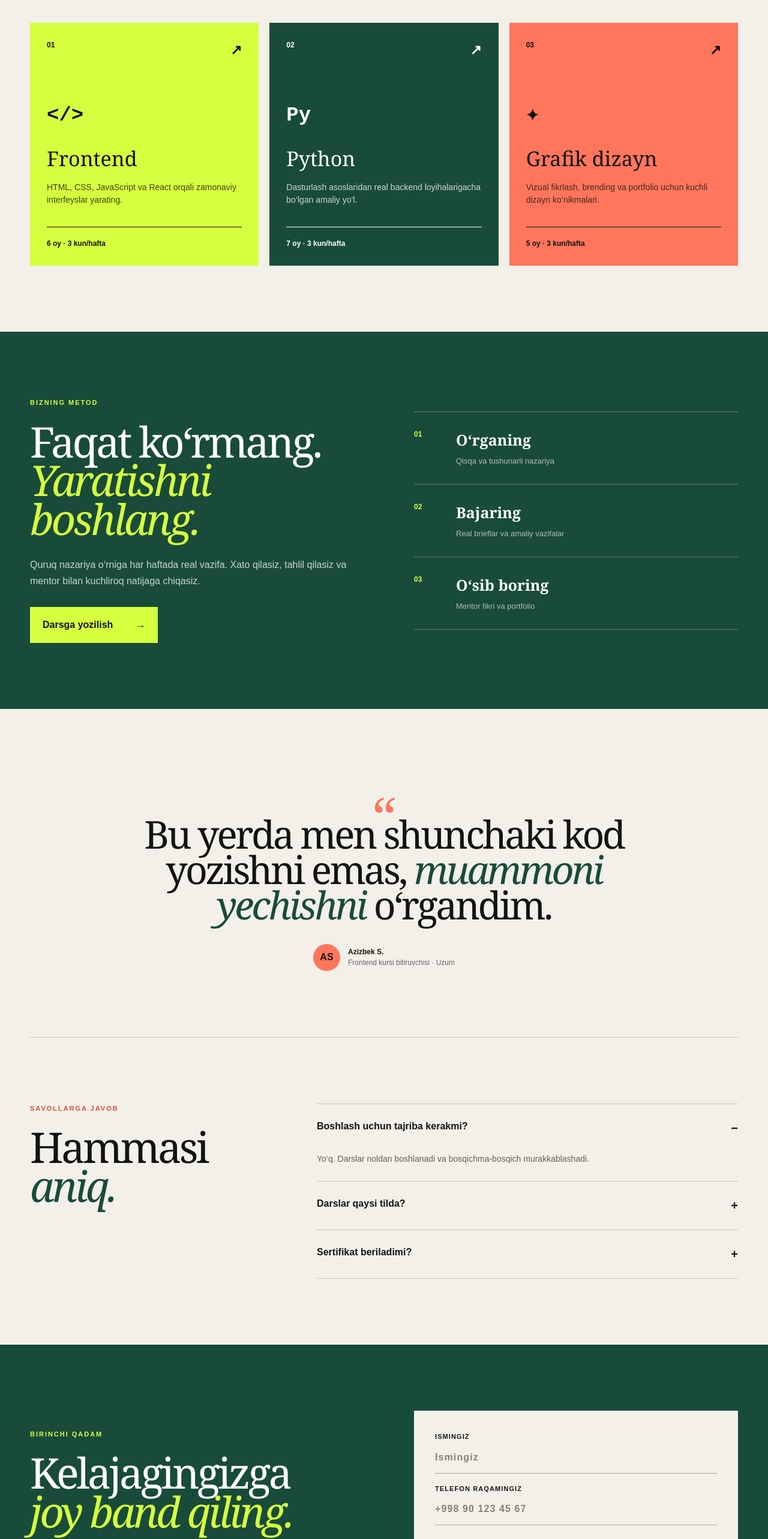
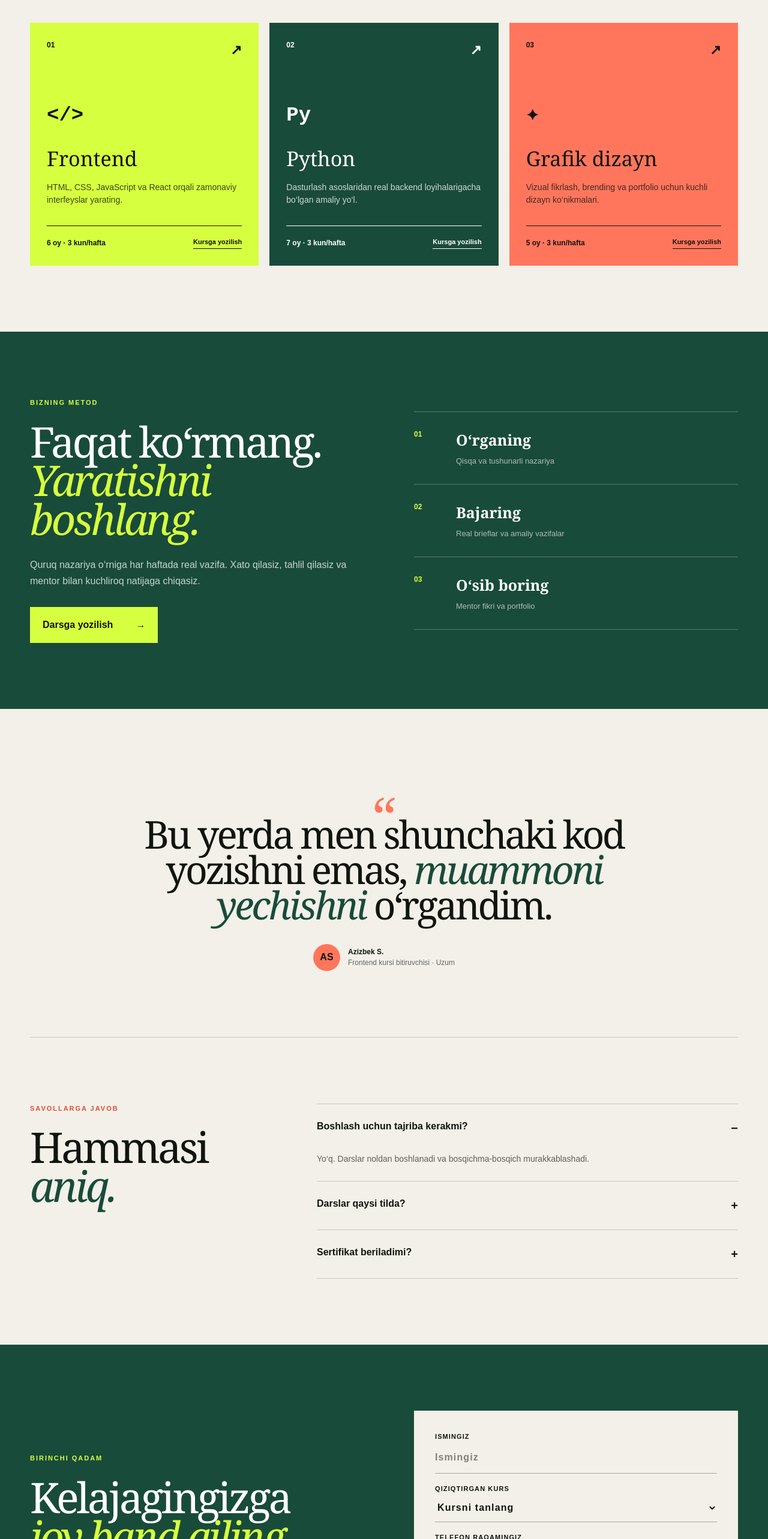
Before and after one commit to khojiakbargofurov/gofurovacademy, a Next.js app: page / in a window 1280 px wide. Shown: the part 1164-3730 px from the top of the page at 60% size. Built offline with nearby package versions, Linux system fonts and the light colour scheme.

Commit message:
Add course selection and search indexing files

```diff
--- a/app/api/leads/route.ts
+++ b/app/api/leads/route.ts
@@ -3,8 +3,10 @@ export async function POST(request: Request) {
     const body = await request.json();
     const name = String(body.name ?? "").trim();
     const phone = String(body.phone ?? "").trim();
+    const course = String(body.course ?? "").trim();
     const phoneDigits = phone.replace(/\D/g, "");
-    if (!name || name.length > 80 || !/^998\d{9}$/.test(phoneDigits)) {
+    const allowedCourses = new Set(["Frontend", "Python", "Grafik dizayn"]);
+    if (!name || name.length > 80 || !/^998\d{9}$/.test(phoneDigits) || !allowedCourses.has(course)) {
       return Response.json({ error: "Ma’lumotlar noto‘g‘ri." }, { status: 400 });
     }
     const normalizedPhone = `+${phoneDigits.slice(0, 3)} ${phoneDigits.slice(3, 5)} ${phoneDigits.slice(5, 8)} ${phoneDigits.slice(8, 10)} ${phoneDigits.slice(10, 12)}`;
@@ -13,7 +15,7 @@ export async function POST(request: Request) {
     const sheetResponse = await fetch(sheetsUrl, {
       method: "POST",
       headers: { "Content-Type": "application/json" },
-      body: JSON.stringify({ name, phone: normalizedPhone, source: "Gofurov Academy", submittedAt: new Date().toISOString() }),
+      body: JSON.stringify({ name, phone: normalizedPhone, course, source: "Gofurov Academy", submittedAt: new Date().toISOString() }),
       redirect: "follow",
     });
     if (!sheetResponse.ok) throw new Error("Google Sheets webhook failed");
@@ -23,7 +25,7 @@ export async function POST(request: Request) {
       await fetch(`https://api.telegram.org/bot${token}/sendMessage`, {
         method: "POST",
         headers: { "Content-Type": "application/json" },
-        body: JSON.stringify({ chat_id: chatId, text: `🎓 Yangi ariza\n\n👤 Ism: ${name}\n📞 Telefon: ${normalizedPhone}` }),
+        body: JSON.stringify({ chat_id: chatId, text: `🎓 Yangi ariza\n\n👤 Ism: ${name}\n📚 Kurs: ${course}\n📞 Telefon: ${normalizedPhone}` }),
       });
     }
     return Response.json({ success: true });
--- a/app/globals.css
+++ b/app/globals.css
@@ -38,11 +38,11 @@ h1 em,h2 em,blockquote em { font-weight:400; color:var(--green); }
 .code-window p { line-height:1.6; margin:5px; }.code-window b { color:#687168; margin-right:15px; font-weight:400; }.code-window span { color:#baff48; }.code-window i{color:#ffa896}
 .floating-card { position:absolute; z-index:3; background:#fff; padding:16px 19px; box-shadow:0 10px 35px #243b2425; display:flex; flex-direction:column; }.floating-card strong{font-family:Georgia;font-size:27px}.floating-card span{font-size:10px;text-transform:uppercase;font-weight:900;letter-spacing:.12em}.fc-one{left:0;bottom:70px;transform:rotate(4deg)}.fc-two{right:5px;top:70px;background:#ff765d}.spark{position:absolute;font-size:35px}.s1{right:30px;bottom:65px}.s2{left:35px;top:50px;font-size:20px}
 .proof-strip { border-block:1px solid var(--line); }.proof-grid { min-height:125px; display:grid; grid-template-columns:repeat(3,1fr) 2fr; align-items:center; }.proof-grid>div { padding:20px 30px; border-right:1px solid var(--line); display:flex; flex-direction:column; }.proof-grid>div:first-child{padding-left:0}.proof-grid strong{font-family:Georgia;font-size:34px}.proof-grid span{font-size:11px;color:#666;letter-spacing:.08em;text-transform:uppercase}.partners{border:0!important;flex-direction:row!important;align-items:center;justify-content:space-around;gap:16px}.partners b{font-size:20px}
-.section { padding-block:110px; }.section-head { display:grid;grid-template-columns:1fr 380px;gap:30px;align-items:end;margin-bottom:55px}.kicker{color:#e34d35;display:block;margin-bottom:24px}h2{font-size:clamp(48px,5.5vw,78px)}.section-head p{line-height:1.7;color:#5b5d54;margin:0}.course-grid{display:grid;grid-template-columns:repeat(3,1fr);gap:18px}.course{min-height:405px;padding:28px;display:flex;flex-direction:column;transition:transform .25s}.course:hover{transform:translateY(-8px)}.c1{background:#d6ff3f}.c2{background:#194b3a;color:#fff}.c3{background:#ff765d}.course-top{display:flex;justify-content:space-between;font-size:12px;font-weight:900}.course-top i{font-size:23px;font-style:normal}.course-icon{height:110px;display:flex;align-items:flex-end;font:bold 34px monospace}.course h3{font-family:Georgia;font-size:34px;margin:28px 0 12px}.course p{font-size:14px;line-height:1.55;margin:0;opacity:.78}.course-meta{margin-top:auto;border-top:1px solid currentColor;padding-top:18px;font-size:12px;font-weight:800}
+.section { padding-block:110px; }.section-head { display:grid;grid-template-columns:1fr 380px;gap:30px;align-items:end;margin-bottom:55px}.kicker{color:#e34d35;display:block;margin-bottom:24px}h2{font-size:clamp(48px,5.5vw,78px)}.section-head p{line-height:1.7;color:#5b5d54;margin:0}.course-grid{display:grid;grid-template-columns:repeat(3,1fr);gap:18px}.course{min-height:405px;padding:28px;display:flex;flex-direction:column;transition:transform .25s}.course:hover{transform:translateY(-8px)}.c1{background:#d6ff3f}.c2{background:#194b3a;color:#fff}.c3{background:#ff765d}.course-top{display:flex;justify-content:space-between;font-size:12px;font-weight:900}.course-top button{border:0;background:none;color:inherit;font-size:23px;cursor:pointer}.course-icon{height:110px;display:flex;align-items:flex-end;font:bold 34px monospace}.course h3{font-family:Georgia;font-size:34px;margin:28px 0 12px}.course p{font-size:14px;line-height:1.55;margin:0;opacity:.78}.course-meta{margin-top:auto;border-top:1px solid currentColor;padding-top:18px;font-size:12px;font-weight:800;display:flex;justify-content:space-between;align-items:center;gap:12px}.course-meta button{border:0;border-bottom:1px solid currentColor;padding:0 0 3px;background:none;color:inherit;font-size:11px;font-weight:900;cursor:pointer}
 .method,.contact{background:var(--green);color:#fff}.method-grid,.contact-grid{display:grid;grid-template-columns:1fr 1fr;gap:100px;padding-block:110px;align-items:center}.light{color:var(--lime)}.method h2 em,.contact h2 em{color:var(--lime)}.method-copy>p,.contact-grid>div>p{color:#c6d5cd;line-height:1.7;max-width:530px;margin:30px 0}.lime{background:var(--lime);color:var(--ink)}.steps{border-top:1px solid #ffffff45}.steps>div{display:grid;grid-template-columns:70px 1fr;border-bottom:1px solid #ffffff45;padding:28px 0}.steps b{color:var(--lime);font-size:12px}.steps span{color:#aebdb5;font-size:13px}.steps strong{display:block;color:#fff;font-family:Georgia;font-size:25px;margin-bottom:7px}
 .results{text-align:center;max-width:950px}.quote-mark{color:#ff765d;font-family:Georgia;font-size:90px;height:70px}.results blockquote{font-size:clamp(40px,5vw,68px)}.student{display:flex;justify-content:center;gap:13px;align-items:center;margin-top:35px;text-align:left}.avatar{display:grid;place-items:center;width:45px;height:45px;border-radius:50%;background:#ff765d;font-weight:900}.student span{font-size:12px;color:#666;line-height:1.5}.student strong{display:block;color:var(--ink)}
 .faq{display:grid;grid-template-columns:.7fr 1.3fr;gap:100px;border-top:1px solid var(--line)}.faq-item{border-top:1px solid var(--line)}.faq-item:last-child{border-bottom:1px solid var(--line)}.faq-item button{width:100%;border:0;background:none;padding:25px 0;display:flex;justify-content:space-between;text-align:left;font-weight:800;cursor:pointer}.faq-item button i{font-style:normal;font-size:20px}.faq-item p{margin:0 45px 26px 0;color:#606158;line-height:1.6;font-size:14px}
-.contact-grid form{background:#f2f0e8;padding:35px;color:var(--ink);display:grid;gap:17px}.contact-grid label{font-size:11px;font-weight:900;text-transform:uppercase;letter-spacing:.1em}.contact-grid input{display:block;width:100%;border:0;border-bottom:1px solid #a7a79f;background:transparent;padding:14px 0;outline:none;font-size:16px;text-transform:none}.contact-grid form button{margin-top:10px}.contact-grid small{font-size:10px;color:#777;line-height:1.5}.success{background:var(--cream);color:var(--ink);padding:55px;text-align:center}.success>span{display:grid;place-items:center;width:55px;height:55px;border-radius:50%;background:var(--lime);margin:auto;font-size:26px}.success h3{font-family:Georgia;font-size:30px;margin-bottom:5px}.success p{color:#666}.footer{background:#0f1713;color:white}.footer-row{min-height:100px;display:flex;align-items:center;justify-content:space-between}.inverse .brand-mark{background:var(--lime);color:var(--ink)}.footer p{color:#86918b;font-family:Georgia}.footer-row>span{font-size:11px;color:#78817c}
+.contact-grid form{background:#f2f0e8;padding:35px;color:var(--ink);display:grid;gap:17px}.contact-grid label{font-size:11px;font-weight:900;text-transform:uppercase;letter-spacing:.1em}.contact-grid input,.contact-grid select{display:block;width:100%;border:0;border-bottom:1px solid #a7a79f;background:transparent;padding:14px 0;outline:none;font-size:16px;text-transform:none}.contact-grid select{border-radius:0;color:var(--ink)}.contact-grid form button{margin-top:10px}.contact-grid small{font-size:10px;color:#777;line-height:1.5}.success{background:var(--cream);color:var(--ink);padding:55px;text-align:center}.success>span{display:grid;place-items:center;width:55px;height:55px;border-radius:50%;background:var(--lime);margin:auto;font-size:26px}.success h3{font-family:Georgia;font-size:30px;margin-bottom:5px}.success p{color:#666}.footer{background:#0f1713;color:white}.footer-row{min-height:100px;display:flex;align-items:center;justify-content:space-between}.inverse .brand-mark{background:var(--lime);color:var(--ink)}.footer p{color:#86918b;font-family:Georgia}.footer-row>span{font-size:11px;color:#78817c}
 @media (max-width:900px){.shell{width:min(100% - 30px,700px)}.nav{height:75px}.menu{display:grid;gap:6px;padding:12px}.menu span{display:block;width:24px;height:2px;background:var(--ink)}.nav-links{display:none;position:absolute;top:75px;left:0;right:0;background:var(--cream);padding:25px;flex-direction:column;align-items:stretch;border:1px solid var(--line)}.nav-links.open{display:flex}.hero{grid-template-columns:1fr;padding-top:45px}.hero-art{height:430px}.proof-grid{grid-template-columns:repeat(3,1fr)}.partners{grid-column:1/-1;border-top:1px solid var(--line)!important;padding:25px!important}.section-head,.method-grid,.contact-grid,.faq{grid-template-columns:1fr;gap:45px}.course-grid{grid-template-columns:1fr}.course{min-height:340px}.method-grid,.contact-grid{padding-block:80px}.section{padding-block:80px}}
 @media (max-width:560px){.hero{padding-bottom:50px}.hero-actions{align-items:stretch;flex-direction:column}.text-link{justify-content:center}.hero-art{height:350px;transform:scale(.82);margin-inline:-30px}.proof-grid{grid-template-columns:1fr 1fr}.proof-grid>div{border-bottom:1px solid var(--line);padding:20px!important}.proof-grid>div:nth-child(3){grid-column:1/-1}.partners{flex-wrap:wrap}.section-head{display:block}.section-head>p{margin-top:25px}.faq{gap:35px}.footer-row{padding:35px 0;flex-wrap:wrap;gap:25px}.footer p{width:100%;order:3}.contact-grid form{padding:25px}h1{font-size:58px}}
 @media (prefers-reduced-motion:reduce){html{scroll-behavior:auto}.course{transition:none}}
--- a/app/page.tsx
+++ b/app/page.tsx
@@ -31,6 +31,12 @@ export default function Home() {
   const [sending, setSending] = useState(false);
   const [formError, setFormError] = useState("");
   const [phone, setPhone] = useState("");
+  const [selectedCourse, setSelectedCourse] = useState("");
+
+  function chooseCourse(course: string) {
+    setSelectedCourse(course);
+    document.getElementById("contact")?.scrollIntoView({ behavior: "smooth" });
+  }
 
   async function submit(e: FormEvent<HTMLFormElement>) {
     e.preventDefault();
@@ -41,7 +47,7 @@ export default function Home() {
       const response = await fetch("/api/leads", {
         method: "POST",
         headers: { "Content-Type": "application/json" },
-        body: JSON.stringify({ name: form.get("name"), phone: form.get("phone") }),
+        body: JSON.stringify({ name: form.get("name"), phone: form.get("phone"), course: form.get("course") }),
       });
       if (!response.ok) throw new Error("send failed");
       setSent(true);
@@ -110,9 +116,9 @@ export default function Home() {
         </div>
         <div className="course-grid">
           {courses.map((course, i) => <article className={`course c${i + 1}`} key={course.title}>
-            <div className="course-top"><span>{course.n}</span><i>↗</i></div>
+            <div className="course-top"><span>{course.n}</span><button type="button" onClick={() => chooseCourse(course.title)} aria-label={`${course.title} kursiga yozilish`}>↗</button></div>
             <div className="course-icon" aria-hidden="true">{i === 0 ? "</>" : i === 1 ? "Py" : "✦"}</div>
-            <h3>{course.title}</h3><p>{course.text}</p><div className="course-meta">{course.meta}</div>
+            <h3>{course.title}</h3><p>{course.text}</p><div className="course-meta"><span>{course.meta}</span><button type="button" onClick={() => chooseCourse(course.title)}>Kursga yozilish</button></div>
           </article>)}
         </div>
       </section>
@@ -142,7 +148,7 @@ export default function Home() {
       <section className="contact" id="contact">
         <div className="shell contact-grid">
           <div><span className="kicker light">Birinchi qadam</span><h2>Kelajagingizga<br /><em>joy band qiling.</em></h2><p>Raqamingizni qoldiring — administratorimiz kurs tanlashda bepul yordam beradi.</p></div>
-          {sent ? <div className="success"><span>✓</span><h3>Arizangiz qabul qilindi!</h3><p>Tez orada siz bilan bog‘lanamiz.</p></div> : <form onSubmit={submit}><label>Ismingiz<input required name="name" autoComplete="name" placeholder="Ismingiz" maxLength={80} /></label><label>Telefon raqamingiz<input required name="phone" type="tel" inputMode="tel" autoComplete="tel" placeholder="+998 90 123 45 67" value={phone} onFocus={() => !phone && setPhone("+998 ")} onChange={(event) => setPhone(formatUzbekPhone(event.target.value))} pattern="\+998 [0-9]{2} [0-9]{3} [0-9]{2} [0-9]{2}" title="Raqamni +998 90 123 45 67 formatida kiriting" /></label>{formError && <p className="form-error" role="alert">{formError}</p>}<button className="button lime" type="submit" disabled={sending}>{sending ? "Yuborilmoqda…" : "Bepul maslahat olish"} <span>→</span></button><small>Tugmani bosib, <Link href="/maxfiylik">shaxsiy ma’lumotlarni qayta ishlashga</Link> rozilik bildirasiz.</small></form>}
+          {sent ? <div className="success"><span>✓</span><h3>Arizangiz qabul qilindi!</h3><p>Tez orada siz bilan bog‘lanamiz.</p></div> : <form onSubmit={submit}><label>Ismingiz<input required name="name" autoComplete="name" placeholder="Ismingiz" maxLength={80} /></label><label>Qiziqtirgan kurs<select required name="course" value={selectedCourse} onChange={(event) => setSelectedCourse(event.target.value)}><option value="" disabled>Kursni tanlang</option>{courses.map((course) => <option key={course.title} value={course.title}>{course.title}</option>)}</select></label><label>Telefon raqamingiz<input required name="phone" type="tel" inputMode="tel" autoComplete="tel" placeholder="+998 90 123 45 67" value={phone} onFocus={() => !phone && setPhone("+998 ")} onChange={(event) => setPhone(formatUzbekPhone(event.target.value))} pattern="\+998 [0-9]{2} [0-9]{3} [0-9]{2} [0-9]{2}" title="Raqamni +998 90 123 45 67 formatida kiriting" /></label>{formError && <p className="form-error" role="alert">{formError}</p>}<button className="button lime" type="submit" disabled={sending}>{sending ? "Yuborilmoqda…" : "Bepul maslahat olish"} <span>→</span></button><small>Tugmani bosib, <Link href="/maxfiylik">shaxsiy ma’lumotlarni qayta ishlashga</Link> rozilik bildirasiz.</small></form>}
         </div>
       </section>
 
```
Also changed, not shown: app/layout.tsx (+17 -1 lines), app/robots.ts (added, +8 -0 lines), app/sitemap.ts (added, +10 -0 lines).
